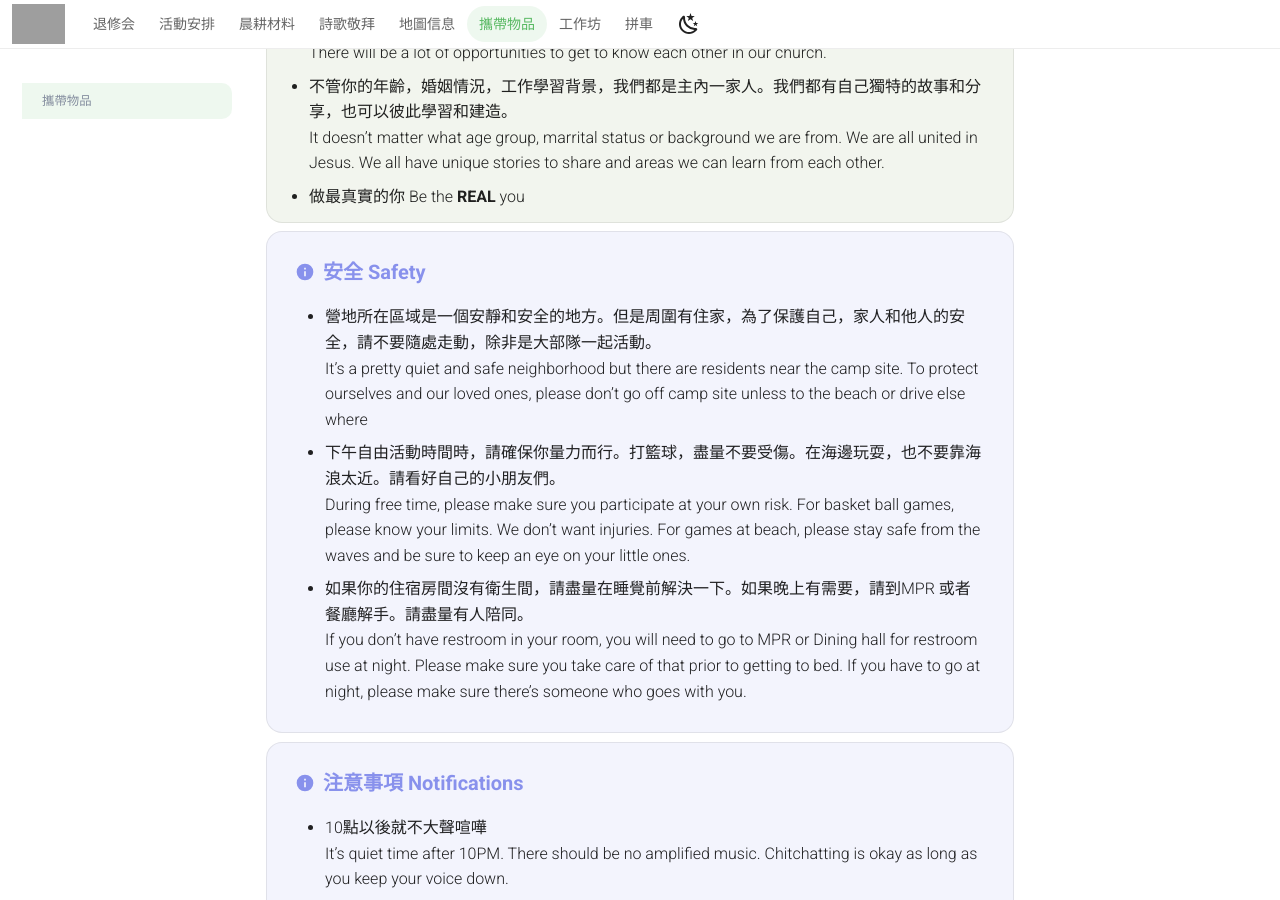
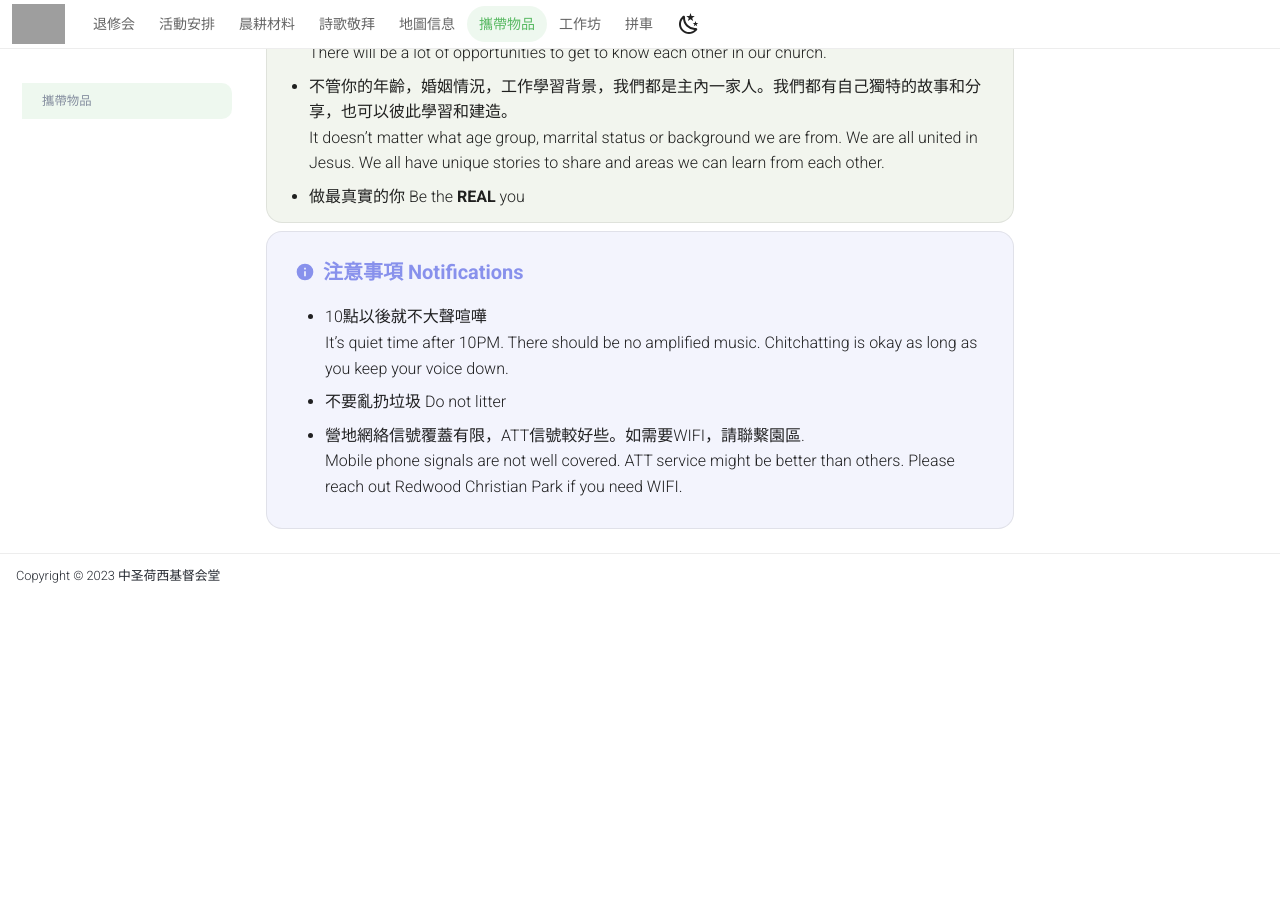
Before and after one commit to peng-mi/ccic-csj.github.io, an MkDocs documentation site: the page built from docs/src/reminder.md, in a window 1280 px wide and 900 px high, scrolled down 1283 px. Built offline with MkDocs 1.6.1 and Material for MkDocs 9.7.7, drawn with Linux system fonts in a browser that asks for light colours; the version menu is left out; after the commit the page ends 1881 px from its top, so only the background shows below that; grey boxes are pictures that could not be loaded.

Commit message:
remove safety notes

```diff
--- a/docs/src/reminder.md
+++ b/docs/src/reminder.md
@@ -38,15 +38,6 @@
     * 不管你的年齡，婚姻情況，工作學習背景，我們都是主內一家人。我們都有自己獨特的故事和分享，也可以彼此學習和建造。<br> It doesn’t matter what age group, marrital status or background we are from. We are all united in Jesus. We all have unique stories to share and areas we can learn from each other.
     * 做最真實的你 Be the **REAL** you
 
-!!! info "安全 Safety"
-
-    * 營地所在區域是一個安靜和安全的地方。但是周圍有住家，為了保護自己，家人和他人的安全，請不要隨處走動，除非是大部隊一起活動。
-    <br>It’s a pretty quiet and safe neighborhood but there are residents near the camp site. To protect ourselves and our loved ones, please don’t go off camp site unless to the beach or drive else where
-    * 下午自由活動時間時，請確保你量力而行。打籃球，盡量不要受傷。在海邊玩耍，也不要靠海浪太近。請看好自己的小朋友們。
-    <br>During free time, please make sure you participate at your own risk. For basket ball games, please know your limits. We don’t want injuries. For games at beach, please stay safe from the waves and be sure to keep an eye on your little ones.
-    * 如果你的住宿房間沒有衛生間，請盡量在睡覺前解決一下。如果晚上有需要，請到MPR 或者餐廳解手。請盡量有人陪同。
-    <br>If you don’t have restroom in your room, you will need to go to MPR or Dining hall for restroom use at night. Please make sure you take care of that prior to getting to bed. If you have to go at night, please make sure there’s someone who goes with you.
-
 
 !!! info "注意事項 Notifications"
 
```
